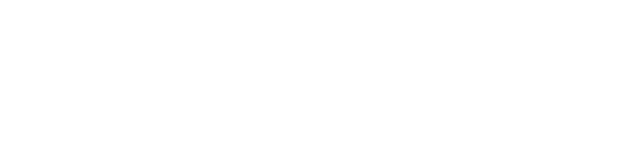
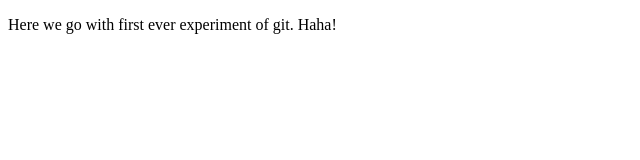
Before and after one commit to SailajaPatoju/git-demo, a plain HTML site: page index.html in a window 1280 px wide. Shown: the whole page, without its empty margins (0-640 px from the left). Drawn offline with Linux system fonts and the light colour scheme.

Commit message:
All files will be added at once

```diff
--- a/index.html
+++ b/index.html
@@ -5,6 +5,7 @@
 	<title>My First Page</title>
 </head>
 <body>
+	<p>Here we go with first ever experiment of git. Haha!</p>
 	<nav></nav>
 	<header></header>
 	<main></main>
```
Also changed, not shown: 1 other file.
